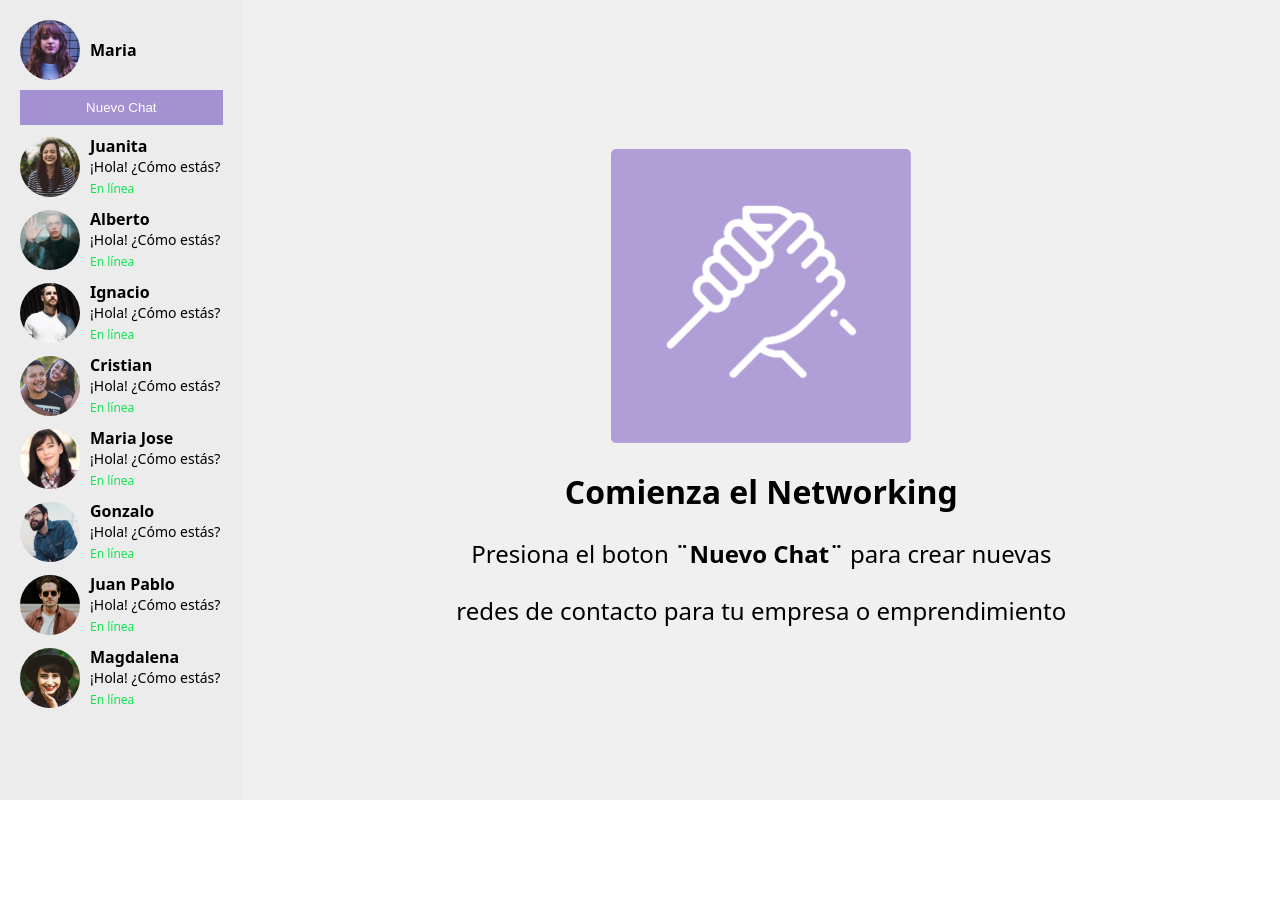
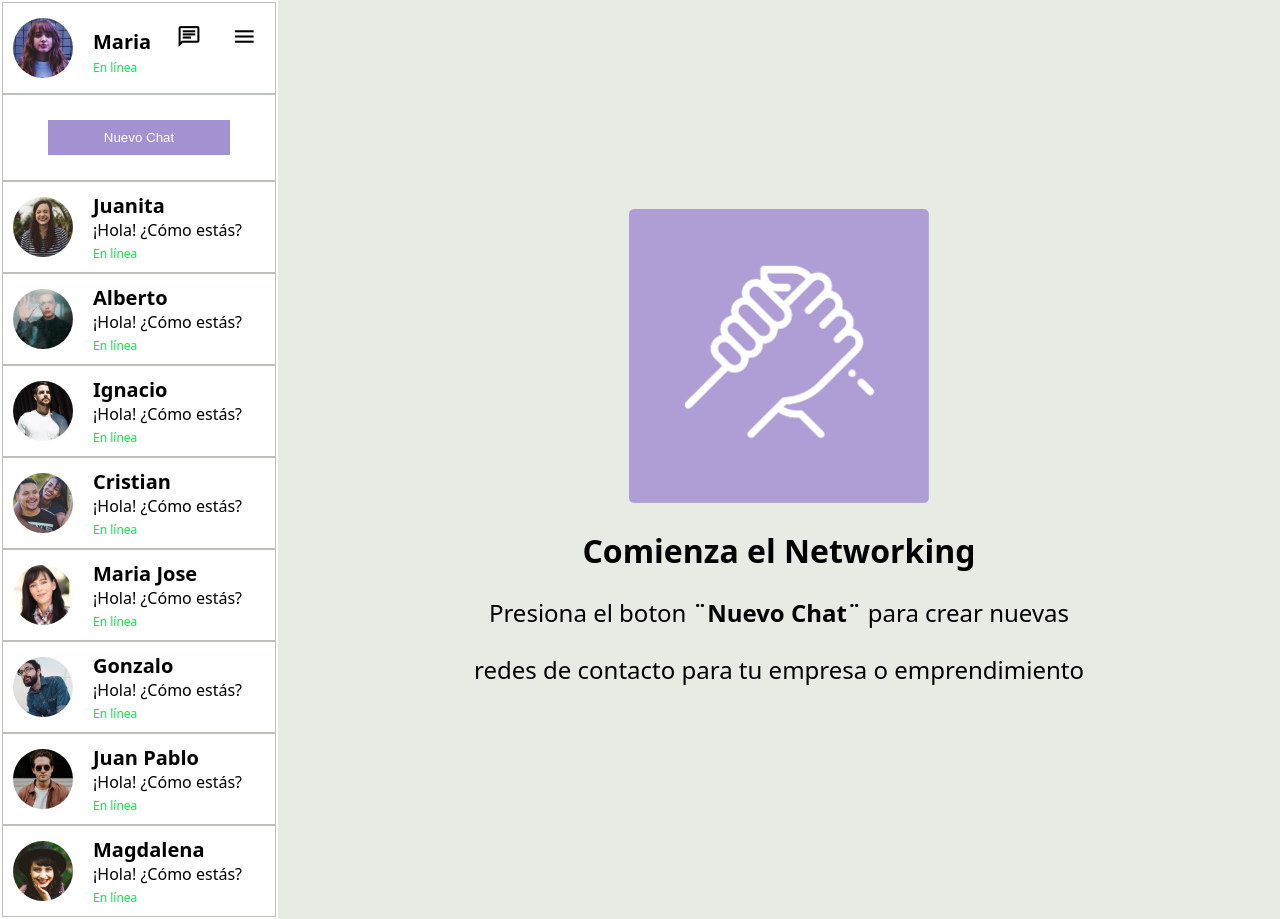
Before and after one commit to Nachoinfiesta/proyecto-mensajeria-, a plain HTML site: page index.html in a window 1280 px wide. Before the commit the page ends 800 px from the top, so only its background shows below. Drawn offline with nearby package versions, Linux system fonts and the light colour scheme.

Commit message:
add: Style

```diff
--- a/index.html
+++ b/index.html
@@ -4,8 +4,9 @@
     <meta charset="UTF-8">
     <meta name="viewport" content="width=device-width, initial-scale=1.0">
     <title>Document</title>
+    <link rel="stylesheet" href="https://fonts.googleapis.com/css2?family=Material+Symbols+Outlined:opsz,wght,FILL,GRAD@24,400,0,0" />
     <link rel="stylesheet" type="text/css" href="style.css">
-    <link rel="stylesheet" href="path/to/font-awesome/css/font-awesome.min.css">
+
 </head>
 
 <body>
@@ -17,7 +18,15 @@
                         <img src="/assets/img/1.jpg" alt="Usuario 1">
                     </div>
                     <div class="info">
-                        <h2>Maria</h2>
+                        <h2>Maria
+                            <a class="material-symbols-outlined">
+                                chat
+                            </a>
+                                <a class="material-symbols-outlined">
+                                    menu
+                                </a>
+                        </h2>
+                        <span>En línea</span>
 
                     </div>
                 </div>
--- a/style.css
+++ b/style.css
@@ -8,15 +8,22 @@ body {
     display: flex;
 }
 
+
 .sidebar {
-    width: 250px;
-    background-color: #ececec;
-    padding: 20px;
+    width: 350px;
+    background-color: #fff;
+    padding: 2px;
+    border-right: 1px black;
 }
 
 .sidebar h1 {
-    font-size: 24px;
-    margin-bottom: 20px;
+    font-size: 30px;
+    margin-bottom: 0px;
+
+}
+
+.sidebar p {
+    font-size: 30px;
 }
 
 .chat-list {
@@ -28,15 +35,19 @@ body {
 .chat {
     display: flex;
     align-items: center;
-    margin-bottom: 10px;
+    margin-bottom: 0px;
+    border: 1px solid #BEC1BB;
 }
 
 .profile-picture {
+    margin-left: 10px;
+    margin-top: 15px;
+    margin-bottom: 15px;
     width: 60px;
     height: 60px;
     border-radius: 50%;
     overflow: hidden;
-    margin-right: 10px;
+    margin-right: 20px;
 }
 
 .profile-picture img {
@@ -50,12 +61,17 @@ body {
 }
 
 .chat h2 {
-    font-size: 16px;
+    font-size: 20px;
     margin: 0;
+}
+.chat a {
+    font-size: 25px;
+    margin: 5px;
+    margin-left: 20px;
 }
 
 .chat p {
-    font-size: 14px;
+    font-size: 16px;
     margin: 0;
 }
 
@@ -66,6 +82,10 @@ body {
 
 .nuevo-chat {
     width: 100%;
+    margin-right: 45px;
+    margin-top: 25px;
+    margin-bottom: 25px;
+    margin-left: 45px;
     padding: 10px;
     background-color: #A491D2;
     color: #fff;
@@ -78,8 +98,7 @@ body {
     justify-content: center;
     align-items: center;
     width: 100%;
-    height: 100vh;
-    background-color: #f0f0f0;
+    background-color: #e8ebe4;
 }
 
 .content {
```
